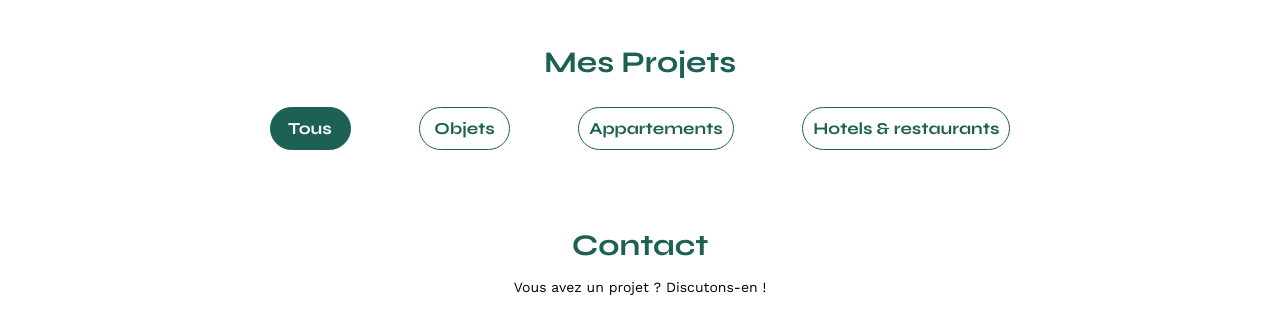
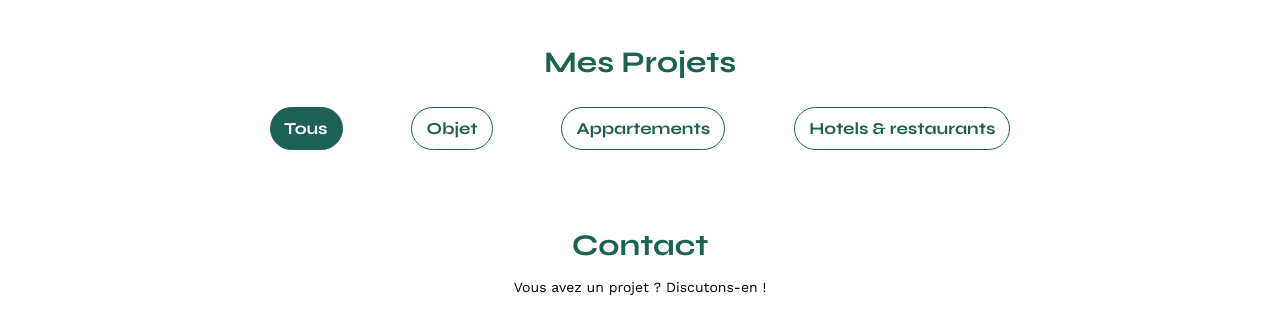
Before and after one commit to RemiP79/projet3, a plain HTML site: page FrontEnd/index.html in a window 1280 px wide. Shown: the part 488-800 px from the top of the page. Drawn offline with nearby package versions, Linux system fonts and the light colour scheme; no server answers.

Commit message:
instanciation tableau + partie filtre (bouttons)

```diff
--- a/FrontEnd/index.html
+++ b/FrontEnd/index.html
@@ -37,12 +37,12 @@
 	<section id="portfolio">
 		<h2>Mes Projets</h2>
 
-		<span id = "sectionFiltres">
+		<!--<span id = "sectionFiltres">
 			<input type="button" value="   Tous   " class = "boutonFiltre" id ="boutonTous">
 			<input type="button" value="  Objets  " class = "boutonFiltre" id ="boutonObjet">
 			<input type="button" value=" Appartements " class = "boutonFiltre" id ="boutonAppartements">
 			<input type="button" value=" Hotels & restaurants " class = "boutonFiltre" id ="boutonHotelsRestau">
-		</span>
+		</span>-->
 
 		<div id="gallery" class="gallery">
 	<!--	<figure>
--- a/FrontEnd/index.js
+++ b/FrontEnd/index.js
@@ -1,11 +1,17 @@
+
+/*[=================
+instancier deux tableaux vides, faire une condition qui dit que si la categoryId
+n'est pas  include  dans un des deux tableau on le push et dans
+l'autre on push l'objet category.================
+
+======> VOIR LIGNE 48*/
+
+
 /* Gérer l'affichage de la page d'accueil */
-
 /**
  *
  * @param {object} elt affichage des informations issues du backend
  */
-
-
 const createWorks = (elt)  => {                         // création d'une fonction
       // création de constantes
   let figure = document.createElement("figure");
@@ -25,27 +31,115 @@ const createWorks = (elt)  => {                         // création d'une fonct
 }
 
 
+
       //création d'une fonction getData qui est asynchrone
 const getData = async() => {
   try {                                                                //définit une reponse catch si une instruction provoque une exception
     const respons = await fetch("http://localhost:5678/api/works/")  // l'utilisation de async : respons = attend le resultat du fetch
-    console.log (respons);
+    /*console.log (respons);*/
 
     if (!respons.ok) {                                           // si le resultat du fetch ne fonctionne pas (ok = false dans la console)
       throw new Error (`Erreur : ${respons.status}`);          // le programme s'arrête (throw) et crée un nouvel objet Error qui donne le status (200 = ok, 404...)
     }                                                            // utilisation des `(alt Gr+7) pour afficher le message d'erreur
 
-    const data = await respons.json();                               // constante data qui attend la repons avant de se lancer
-      console.log (data);
-      console.log (typeof(data));                                  // renvoie ici le type object
+    const data = await respons.json();                               // constante data qui attend et récupère la respons avant de se lancer
+      //console.log (data);
+      //console.log (typeof(data));                               // renvoie ici le type object
+    let categoryIds = [];
+    let categorys = [];
+
     for (let elem of data) {                                         // création de la boucle pour récupérer les elements de l'objet data nécessaire à l'affichage
+      if (!categoryIds.includes(elem.categoryId)) {
+        categoryIds.push(elem.categoryId);
+        categorys.push(elem.category);
+          //console.log(categoryIds);
+          //console.log(categorys);
+        }
       createWorks(elem);
     }
   }
-
   catch (error) {
     alert (error);
   }
 }
 
 getData();                                                             //On appelle la fonction getData pour qu'elle s'exécute
+
+
+
+
+
+
+/*[==============FONCTION PARTIE FILTRE QUI FONCTIONNE=========================
+
+      const filtreParId = (elt) => {
+          if (elt.categoryId == 1){
+          return true;
+        }else{
+          return false;
+        }
+      }
+
+      let set2 = data.filter(filtreParId);
+      console.log(set2);
+      for (let elem of set2) {
+        createWorks(elem);
+      }
+
+    //========================================*/
+
+    /*[=============ESSAI DE FONCTION PARTIE FILTRE A TESTER =======
+
+    function filtreParId(elt,numCat) {
+      if (elt.categoryId == numCat){
+      return true;
+    }else{
+      return false;
+    }
+  }
+
+  let set2 = data.filter(filtreParId(categoryIds,1));
+  console.log(set2);
+  /*for (let elem of set2) {
+    createWorks(elem);
+  }*/
+
+//==================FIN DE FONCTION PARTIE FILTRE A TESTER =====]*/
+
+
+  //[ ========================= partie filtre ===========
+    let gallery = document.getElementById("gallery");
+    let portfolio = document.getElementById("portfolio");
+    let sectionfiltre = document.createElement("span");
+    sectionfiltre.setAttribute("id","sectionFiltres");
+
+    let boutonTous = document.createElement("input");
+      boutonTous.setAttribute("type","button");
+      boutonTous.setAttribute("value","  Tous  ");
+      boutonTous.setAttribute("class","boutonFiltre");
+      boutonTous.setAttribute("id","boutonTous");
+
+    let boutonObjet = document.createElement("input");
+      boutonObjet.setAttribute("type","button");
+      boutonObjet.setAttribute("value","  Objet  ");
+      boutonObjet.setAttribute("class","boutonFiltre");
+      boutonObjet.setAttribute("id","boutonObjet");
+
+    let boutonAppart = document.createElement("input");
+      boutonAppart.setAttribute("type","button");
+      boutonAppart.setAttribute("value","  Appartements  ");
+      boutonAppart.setAttribute("class","boutonFiltre");
+      boutonAppart.setAttribute("id","boutonAppartements");
+
+    let boutonHotel = document.createElement("input");
+      boutonHotel.setAttribute("type","button");
+      boutonHotel.setAttribute("value","  Hotels & restaurants  ");
+      boutonHotel.setAttribute("class","boutonFiltre");
+      boutonHotel.setAttribute("id","boutonHotelsRestau");
+
+sectionfiltre.append(boutonTous, boutonObjet, boutonAppart, boutonHotel);
+portfolio.append(sectionfiltre);
+
+portfolio.insertBefore(sectionfiltre,gallery);
+
+//================Fin partie filtre ======= ]
```
Lines whose indentation alone changed are shown as unchanged.
